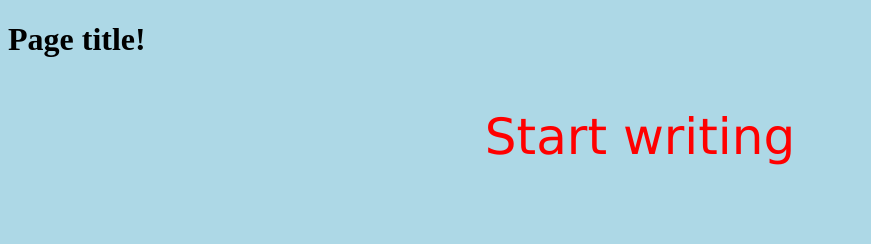
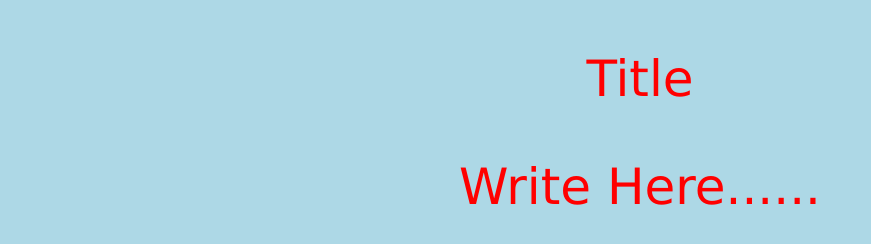
Before and after one commit to SHH-ICS/html-page-Emre-11, a plain HTML site: page index.html in a window 1280 px wide. Shown: the whole page, without its empty margins (0-871 px from the left). Drawn offline with Linux system fonts and the light colour scheme.

Commit message:
Update index.html

```diff
--- a/index.html
+++ b/index.html
@@ -6,8 +6,8 @@
   </head>
 
   <body>
-    <h1>Page title!</h1>
-    <p>Start writing</p>
+    <p>Title</h1>
+    <p>Write Here......</p>
 </body>
 
 </html>
```
